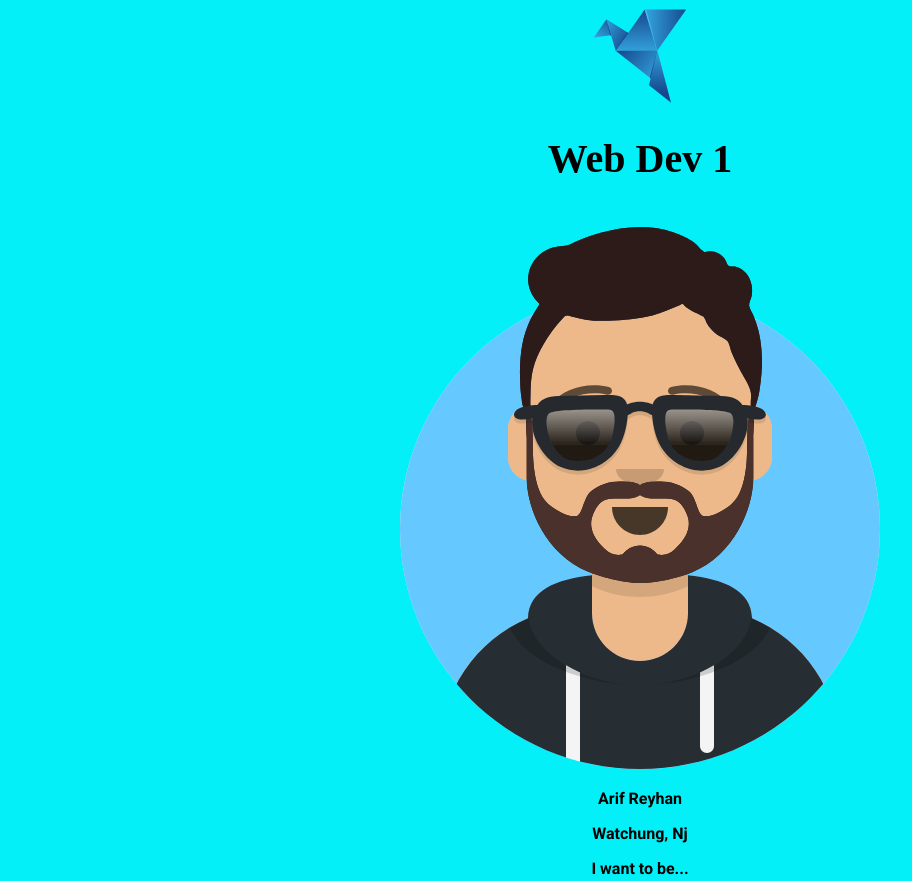
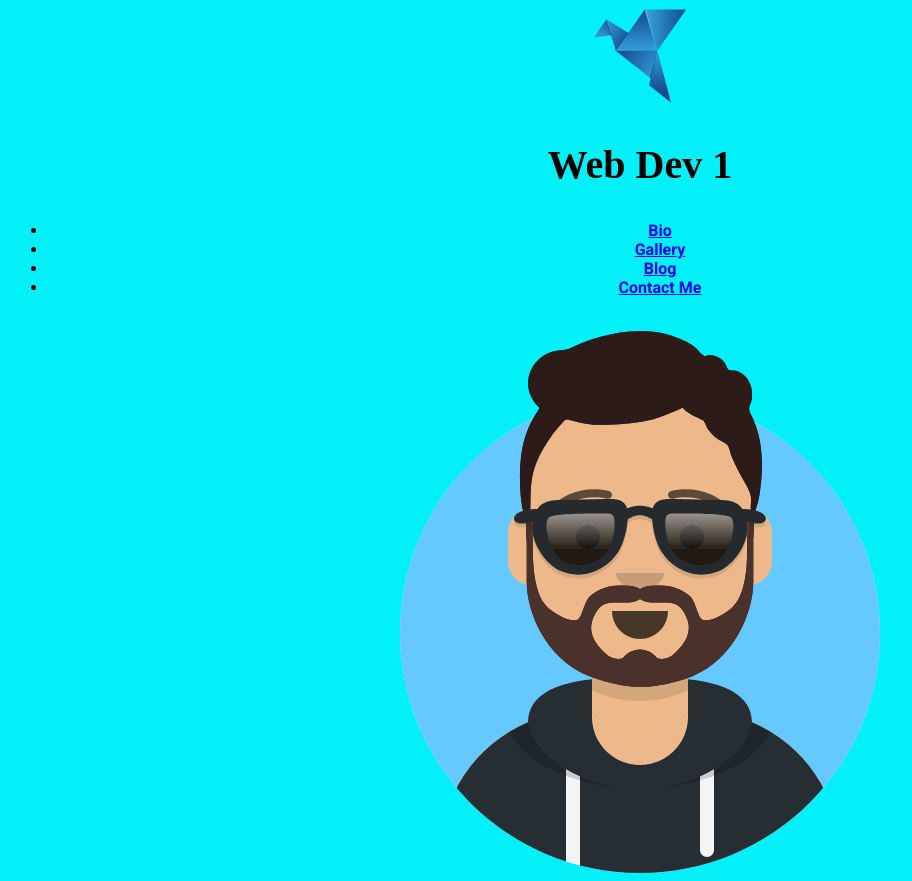
Before and after one commit to RVCC-IDMX/about-me-ArifRey10, a plain HTML site: page index.html in a window 1280 px wide. Shown: the top 881 px of the page, without its empty margins (0-912 px from the left). Drawn offline with Linux system fonts and the light colour scheme; a web font is replaced by a local one.

Commit message:
add nav markup

```diff
--- a/index.html
+++ b/index.html
@@ -15,8 +15,18 @@
 <body>
 
 <header>
-    <img src="img/logo-96X96.svg" alt="Blue Origami logo">
-    <h1>Web Dev 1</h1>
+    <nav class="navbar">
+        <div class="logo">
+            <img src="img/logo-96X96.svg" alt="Blue Origami logo">
+            <h1>Web Dev 1</h1></div>
+        <div class="navbar-links"></div>
+        <ul>
+            <li><a href="#bio">Bio</a></li>
+            <li><a href="#gallery">Gallery</a></li>
+            <li><a href="#lit">Blog</a></li>
+            <li><a href="#contact">Contact Me</a></li>
+        </ul>
+    </nav>
 </header>
 
 <main>
```
